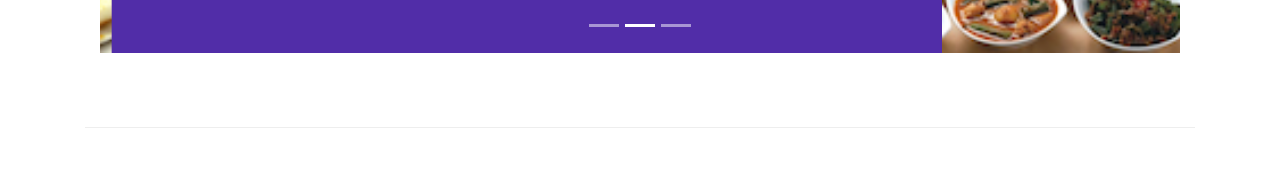
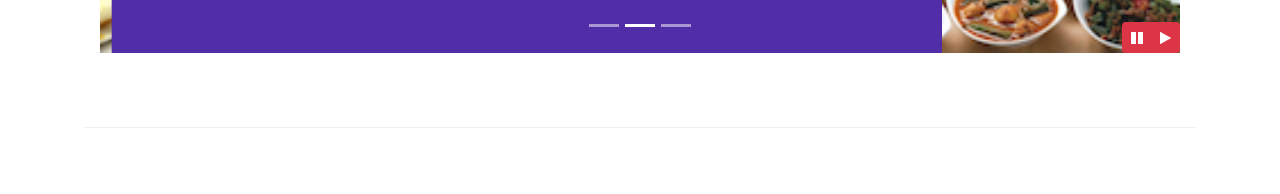
Before and after one commit to BediBrian/bootstrap-execercicio, a website: page index.html in a window 1280 px wide. Shown: the part 606-800 px from the top of the page. Drawn offline with nearby package versions, Linux system fonts and the light colour scheme.

Commit message:
Bootstrap jQuery

```diff
--- a/css/styles.css
+++ b/css/styles.css
@@ -59,3 +59,10 @@
     left: 0;
     min-height: 250px;
 }
+
+#carouselButton {
+    right:0px;
+    position: absolute;
+    bottom: 0px;
+    z-index: 1;
+}
--- a/index.html
+++ b/index.html
@@ -173,6 +173,7 @@
     <div class="container">
         <div class="row row-content align-items-center">
             <div class="col">
+                <!-- Carousel -->
                 <div id="mycarousel" class="carousel slide" data-ride="carousel">
                     <div class="carousel-inner" role="listbox">
                         <div class="carousel-item active">
@@ -209,6 +210,14 @@
                     <a class="carousel-control-next" href="#mycarousel" role="button" data-slide="next">
                         <span class="carousel-control-next-icon"></span>
                     </a>
+                    <div class="btn-group" id="carouselButton">
+                        <button class="btn btn-danger btn-sm" id="carousel-pause">
+                            <span class="fa fa-pause"></span>
+                        </button>
+                        <button class="btn btn-danger btn-sm" id="carousel-play">
+                            <span class="fa fa-play"></span>
+                        </button>
+                    </div>
                 </div>
             </div>
         </div>
@@ -307,7 +316,19 @@
     <script src="node_modules/jquery/dist/jquery.slim.min.js"></script>
     <script src="node_modules/popper.js/dist/umd/popper.min.js"></script>
     <script src="node_modules/bootstrap/dist/js/bootstrap.min.js"></script>
+    <script>
+        $(document).ready(function(){
+            $('#mycarousel').carousel({interval: 2000});
 
+            $('#carousel-pause').click(function(){
+                $('#mycarousel').carousel('pause');
+            });
+
+            $('#carousel-play').click(function(){
+                $('#mycarousel').carousel('cycle');
+            });
+        });
+    </script>
 </body>
 
 </html>
```
